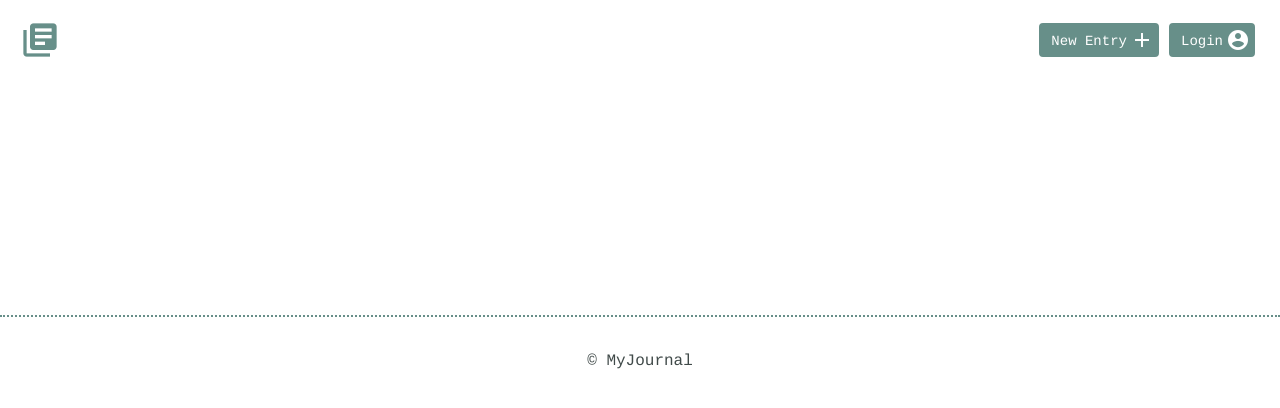
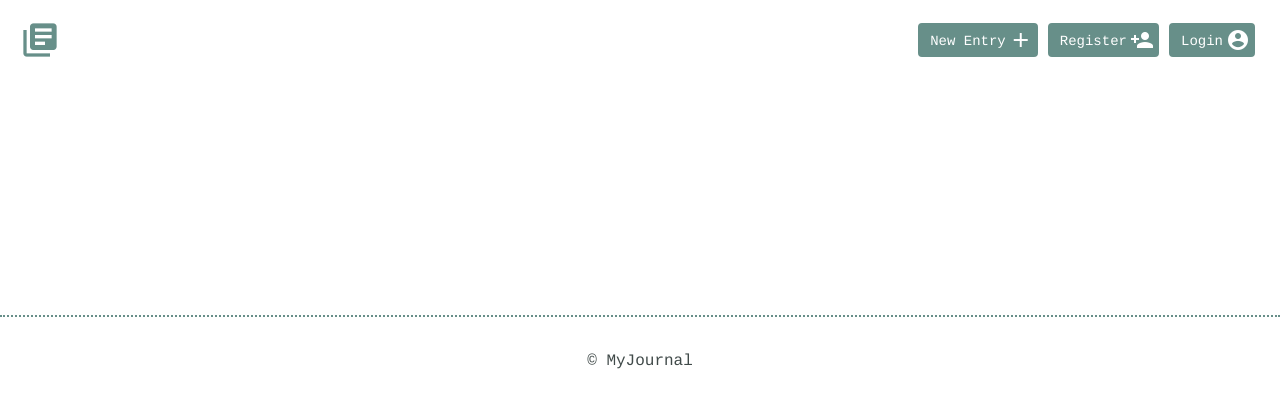
Before and after one commit to d0dders/learning-journal, a Python web app: template templates/index.html in a window 1280 px wide. Shown: the top 408 px of the page. Run offline with Jinja, Linux system fonts and the light colour scheme; the template is opened without the code that fills it, so the values that code supplies are empty.

Commit message:
Added register link

```diff
--- a/templates/layout.html
+++ b/templates/layout.html
@@ -28,6 +28,7 @@
                     <a class="button icon-right" href="{{ url_for('logout') }}"><span>Logout</span> <i class="material-icons">account_circle</i></a>
                     {% else %}
                     <a class="button icon-right" href="{{ url_for('login') }}"><span>Login</span> <i class="material-icons">account_circle</i></a>
+                    <a class="button icon-right" href="{{ url_for('register') }}"><span>Register</span> <i class="material-icons">person_add</i></a>
                     {% endif %}
                     <a class="button icon-right" href="{{ url_for('new') }}"><span>New Entry</span> <i class="material-icons">add</i></a>
                 </div>
```
